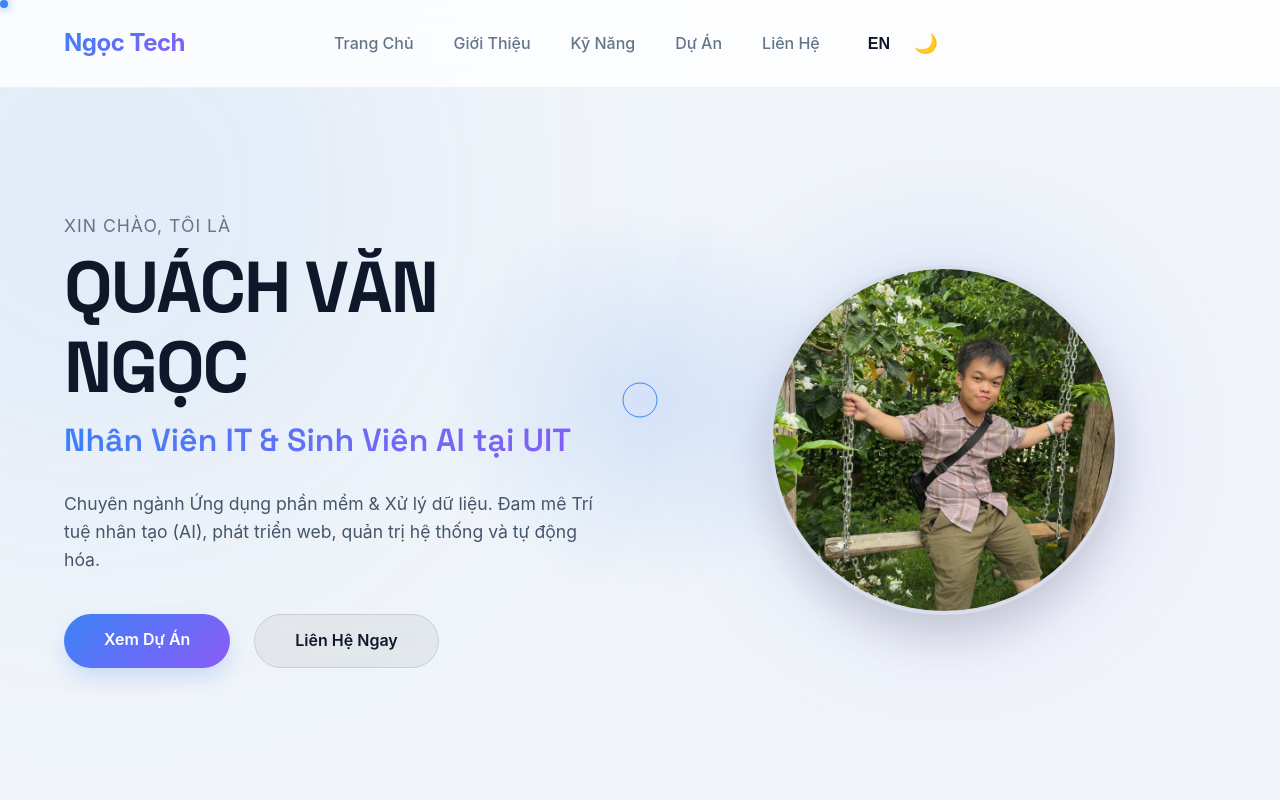
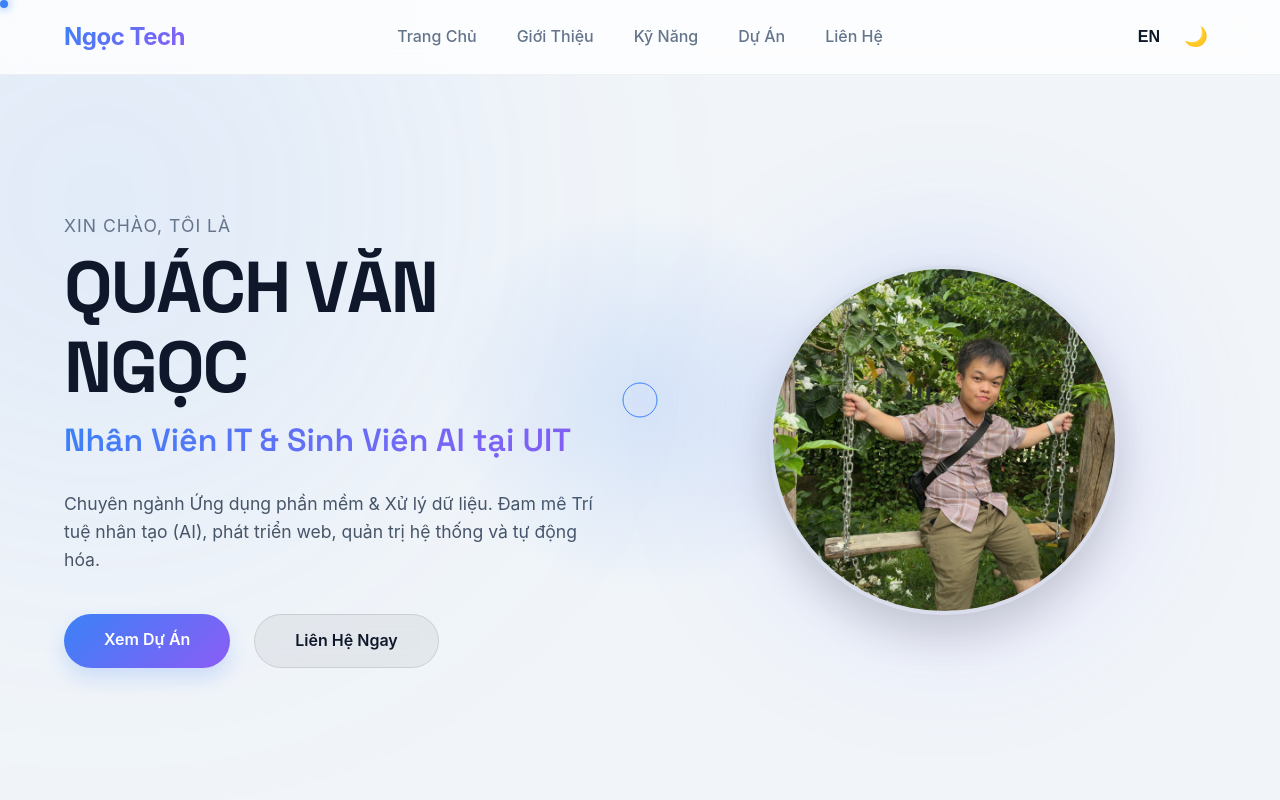
Before and after one commit to nok2k4/my-portfolio, a React (Vite) app: page / in a window 1280 px wide. Shown: the top 800 px of the page. Built offline with nearby package versions, Linux system fonts and the light colour scheme.

Commit message:
Đưa nút tùy chỉnh giao diện sang góc phải trên máy tính

```diff
--- a/src/Home.jsx
+++ b/src/Home.jsx
@@ -89,15 +89,16 @@ function Home() {
           <li><a href="#skills" onClick={() => setIsMenuOpen(false)}>{t.skills}</a></li>
           <li><a href="#projects" onClick={() => setIsMenuOpen(false)}>{t.projects}</a></li>
           <li><a href="#contact" onClick={() => setIsMenuOpen(false)}>{t.contact}</a></li>
-          <li className="desktop-controls" style={{ display: 'flex', gap: '0.5rem' }}>
-            <button className="theme-toggle" onClick={toggleLang} aria-label="Toggle Language" style={{ fontSize: '1rem', fontWeight: 'bold' }}>
-              {lang === 'vi' ? 'EN' : 'VI'}
-            </button>
-            <button className="theme-toggle" onClick={toggleTheme} aria-label="Toggle Theme">
-              {theme === 'light' ? '🌙' : '☀️'}
-            </button>
-          </li>
         </ul>
+
+        <div className="desktop-controls" style={{ display: 'flex', gap: '0.5rem', position: 'absolute', right: '5%' }}>
+          <button className="theme-toggle" onClick={toggleLang} aria-label="Toggle Language" style={{ fontSize: '1rem', fontWeight: 'bold' }}>
+            {lang === 'vi' ? 'EN' : 'VI'}
+          </button>
+          <button className="theme-toggle" onClick={toggleTheme} aria-label="Toggle Theme">
+            {theme === 'light' ? '🌙' : '☀️'}
+          </button>
+        </div>
       </header>
 
       <main>
```
